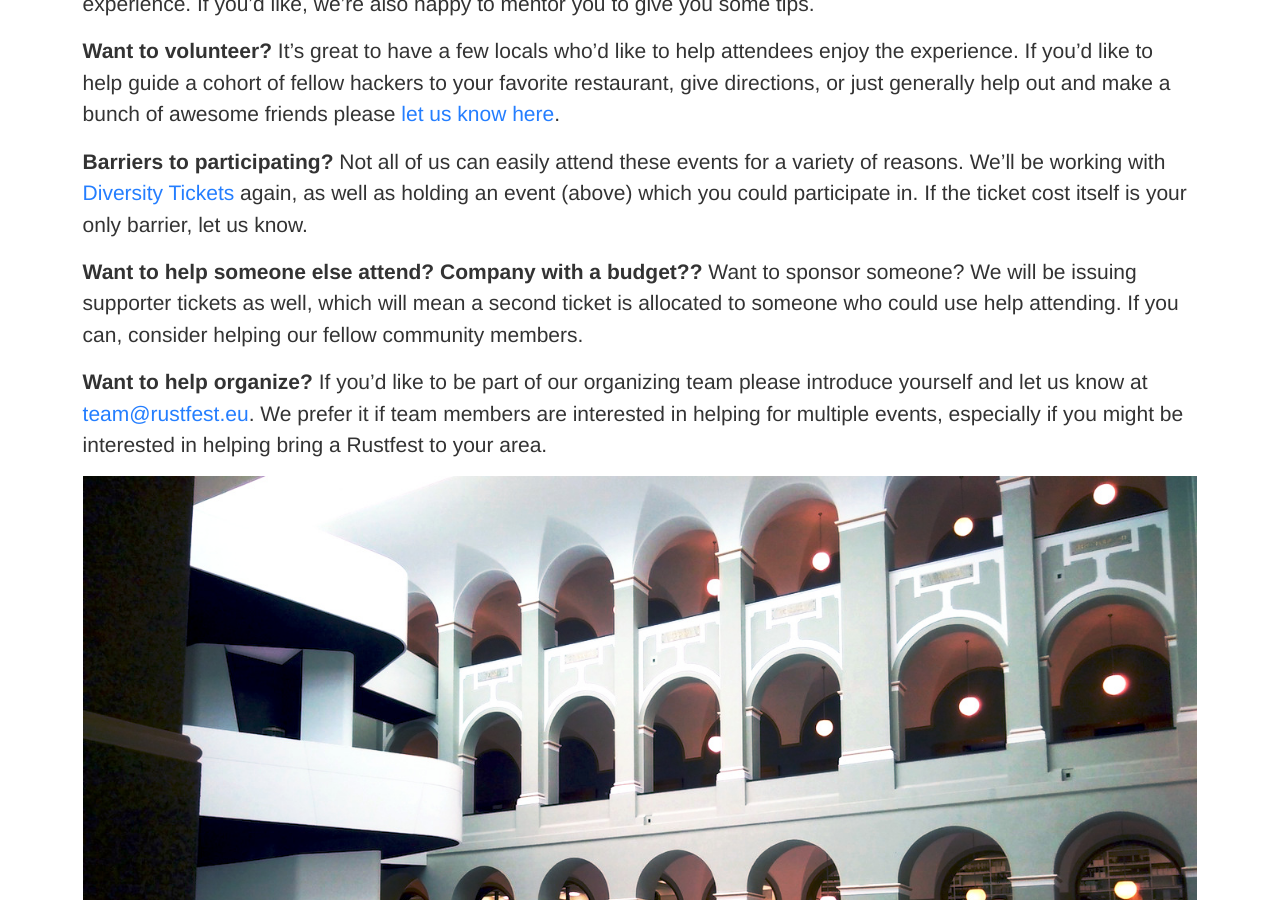
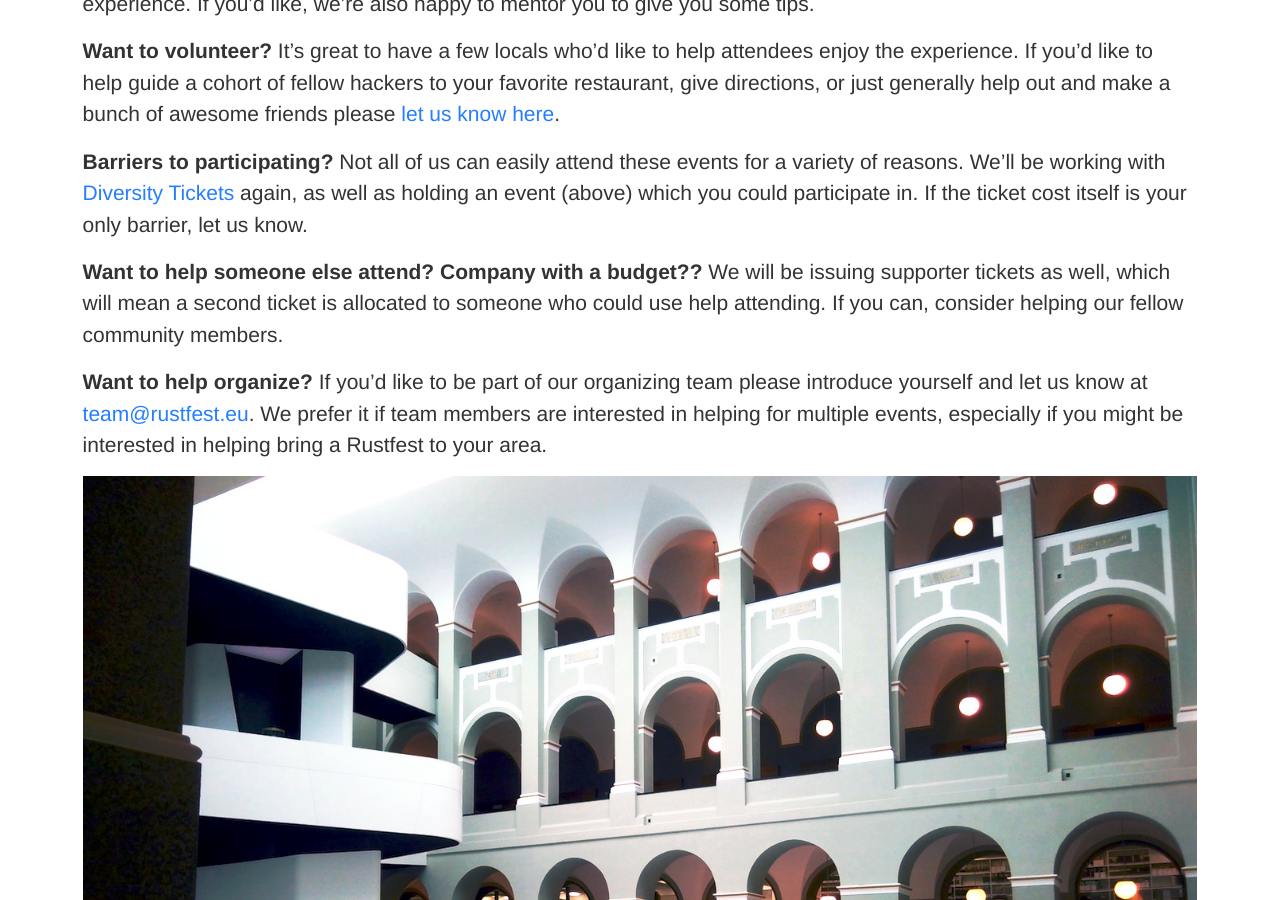
Before and after one commit to RustFestEU/blog.rustfest.eu, a Jekyll site: the page built from _posts/2017-07-03-next-destination-zurich.md, in a window 1280 px wide and 900 px high, scrolled down 1301 px. Built offline with Jekyll 4.4.1, drawn with Linux system fonts in a browser that asks for light colours.

Commit message:
Remove repeated question in Zurich announcement

```diff
--- a/_posts/2017-07-03-next-destination-zurich.md
+++ b/_posts/2017-07-03-next-destination-zurich.md
@@ -27,7 +27,7 @@ It's time to begin another adventure! After previous fun in Berlin and Kyiv, we'
 
 **Barriers to participating?** Not all of us can easily attend these events for a variety of reasons. We'll be working with [Diversity Tickets](https://diversitytickets.org/) again, as well as holding an event (above) which you could participate in. If the ticket cost itself is your only barrier, let us know.
 
-**Want to help someone else attend? Company with a budget??** Want to sponsor someone? We will be issuing supporter tickets as well, which will mean a second ticket is allocated to someone who could use help attending. If you can, consider helping our fellow community members.
+**Want to help someone else attend? Company with a budget??** We will be issuing supporter tickets as well, which will mean a second ticket is allocated to someone who could use help attending. If you can, consider helping our fellow community members.
 
 **Want to help organize?** If you'd like to be part of our organizing team please introduce yourself and let us know at [team@rustfest.eu](mailto:team@rustfest.eu). We prefer it if team members are interested in helping for multiple events, especially if you might be interested in helping bring a Rustfest to your area.
 
```
